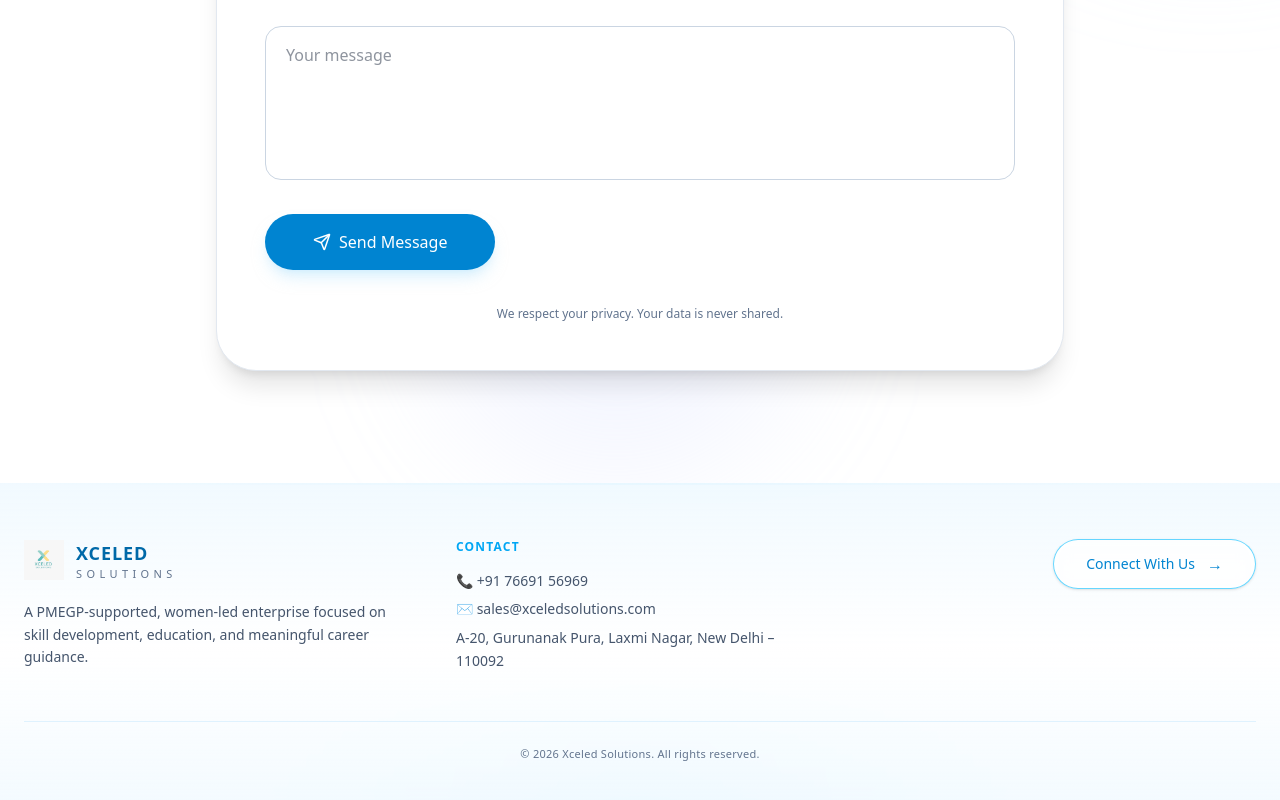
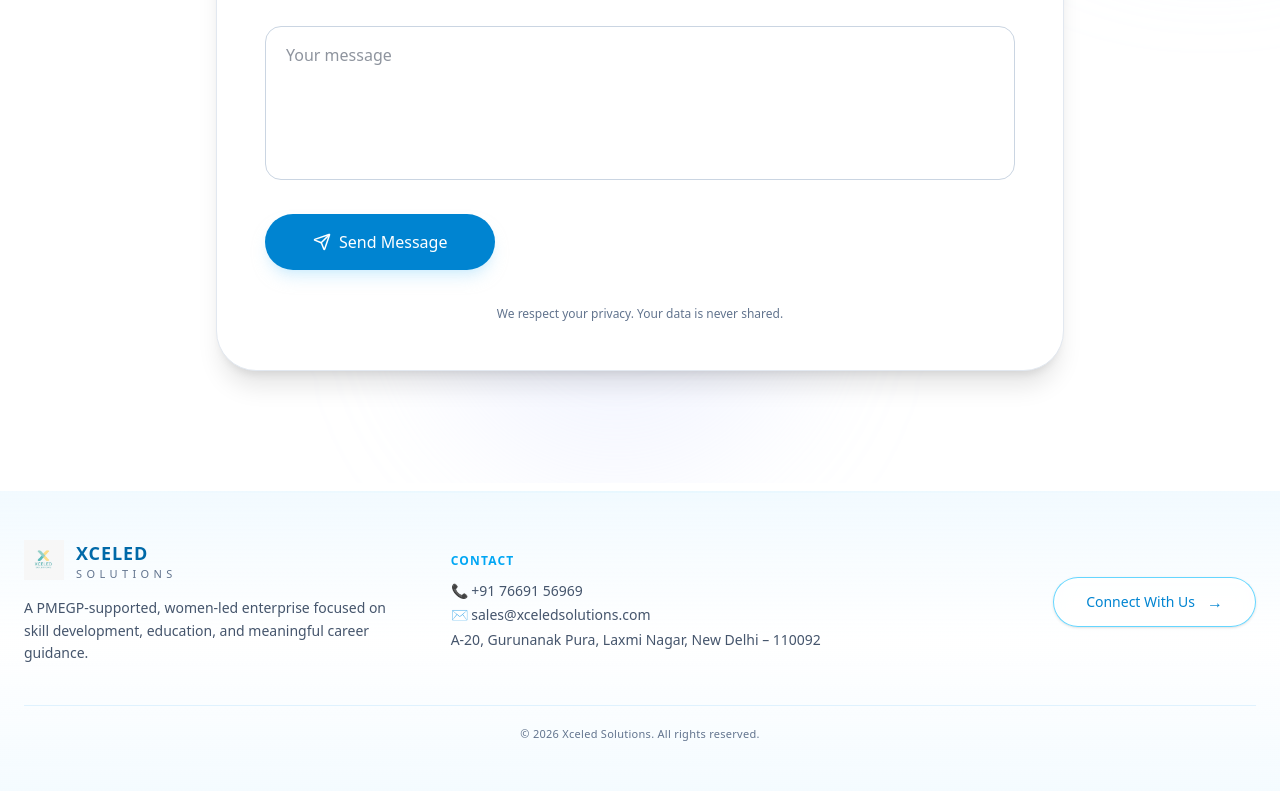
Before and after one commit to kaushalrajj/xceled_solution, a React (Vite) app: page /contact in a window 1280 px wide. Shown: the part 1051-1851 px from the top of the page. Built offline with nearby package versions, Linux system fonts and the light colour scheme.

Commit message:
xcelled completetion 4

```diff
--- a/src/components/layout/Footer.jsx
+++ b/src/components/layout/Footer.jsx
@@ -3,82 +3,133 @@ import logo from "../../assets/images/hero/logo.jpeg";
 
 const Footer = () => {
   return (
-    <footer className="relative w-full overflow-hidden">
+    <footer className="w-full mt-2 relative overflow-hidden group">
 
-      {/* subtle animated accent */}
-      <div className="
+      {/* top accent */}
+      <div
+        className="
           absolute top-0 left-0 w-full h-[2px]
           bg-gradient-to-r from-transparent via-sky-400 to-transparent
-        opacity-70 animate-pulse
-      " />
-
-      {/* soft background glow */}
-      <div className="
-        absolute inset-0
-        bg-[radial-gradient(circle_at_bottom,_rgba(56,189,248,0.15),transparent_60%)]
-        pointer-events-none
-      " />
+          opacity-50
+          transition-opacity duration-300
+          group-hover:opacity-90
+        "
+      />
 
       {/* footer body */}
       <div
         className="
-          relative
           w-full
-          bg-gradient-to-b from-sky-50/90 via-white to-sky-50/80
+          bg-gradient-to-b from-sky-50/85 via-white to-sky-50/70
           backdrop-blur-md
-          py-14
+          py-12
+          transition-all duration-300 ease-out
+          group-hover:shadow-[0_-8px_40px_-14px_rgba(56,189,248,0.35)]
         "
       >
         <div className="max-w-7xl mx-auto px-6">
 
-          <div className="grid grid-cols-1 md:grid-cols-3 gap-12 md:gap-16 items-start">
+          <div className="grid grid-cols-1 md:grid-cols-3 gap-12 items-start md:items-center">
 
             {/* Brand */}
-            <div className="space-y-5 group">
-              <div className="flex items-center gap-3">
+            <div className="space-y-4">
+              <div className="flex items-center gap-3 group/logo">
+
+                {/* Logo */}
+                <div className="relative transition-all duration-300 group-hover/logo:-translate-y-[1px]">
                   <img
                     src={logo}
                     alt="Xceled Solutions"
                     className="
                       h-10 w-auto object-contain
-                    transition-transform duration-500 ease-out
-                    group-hover:scale-110
+                      transition-transform duration-300
+                      group-hover/logo:scale-110
                     "
                   />
+
+                  {/* logo glow */}
+                  <span
+                    className="
+                      absolute inset-0 -z-10
+                      bg-sky-400/20 blur-lg
+                      opacity-0
+                      transition-opacity duration-300
+                      group-hover/logo:opacity-100
+                    "
+                  />
+                </div>
+
+                {/* Brand text */}
                 <div className="leading-tight">
-                  <h3 className="text-lg font-extrabold tracking-wider text-sky-700">
+                  <h3
+                    className="
+                      text-lg font-extrabold tracking-wider text-sky-700
+                      transition-all duration-300
+                      group-hover:text-sky-800
+                      group-hover:-translate-y-[1px]
+                    "
+                  >
                     XCELED
                   </h3>
-                  <p className="text-[11px] tracking-[0.4em] text-slate-500">
+                  <p
+                    className="
+                      text-[11px] tracking-[0.4em] text-slate-500
+                      transition-all duration-300
+                      group-hover:text-slate-600
+                      group-hover:tracking-[0.45em]
+                    "
+                  >
                     SOLUTIONS
                   </p>
                 </div>
               </div>
 
-              <p className="text-sm text-slate-600 leading-relaxed max-w-sm">
+              <p
+                className="
+                  text-sm text-slate-600 leading-relaxed max-w-sm
+                  transition-colors duration-300
+                  group-hover:text-slate-700
+                "
+              >
                 A PMEGP-supported, women-led enterprise focused on skill
                 development, education, and meaningful career guidance.
               </p>
             </div>
 
             {/* Contact */}
-            <div className="space-y-4">
-              <h4 className="text-xs font-semibold tracking-widest text-sky-500 uppercase">
+            <div className="space-y-3">
+              <h4
+                className="
+                  text-xs font-semibold tracking-widest text-sky-500 uppercase
+                  transition-colors duration-300
+                  group-hover:text-sky-600
+                "
+              >
                 Contact
               </h4>
 
-              <div className="flex flex-col gap-2 text-sm text-slate-600">
-                <span className="transition-colors hover:text-sky-600">
+              <div className="flex flex-col gap-1 text-sm text-slate-600">
+
+                <span className="transition-all hover:text-sky-600 hover:tracking-wide">
                   📞 +91 76691 56969
                 </span>
 
-                <span className="transition-colors hover:text-sky-600">
+                <span className="transition-all hover:text-sky-600 hover:tracking-wide">
                   ✉️ sales@xceledsolutions.com
                 </span>
 
-                <span className="text-slate-600 leading-relaxed">
+                {/* Address — enhanced */}
+                <span
+                  className="
+                    leading-relaxed
+                    transition-all duration-300
+                    group-hover:text-slate-700
+                    group-hover:tracking-[0.015em]
+                  "
+                >
                   A-20, Gurunanak Pura, Laxmi Nagar, New Delhi – 110092
                 </span>
+
               </div>
             </div>
 
@@ -95,7 +146,7 @@ const Footer = () => {
                   shadow-sm
                   transition-all duration-300 ease-out
                   hover:shadow-lg hover:border-sky-500 hover:-translate-y-[1px]
-                  active:scale-[0.96]
+                  active:scale-[0.97]
                 "
               >
                 Connect With Us
@@ -108,8 +159,14 @@ const Footer = () => {
           </div>
 
           {/* bottom */}
-          <div className="mt-12 pt-6 border-t border-sky-100 text-center">
-            <p className="text-[11px] text-slate-500 tracking-wide">
+          <div className="mt-10 pt-5 border-t border-sky-100 text-center">
+            <p
+              className="
+                text-[11px] text-slate-500 tracking-wide
+                transition-colors duration-300
+                group-hover:text-slate-600
+              "
+            >
               © {new Date().getFullYear()} Xceled Solutions. All rights reserved.
             </p>
           </div>
```
Lines whose indentation alone changed are shown as unchanged.
